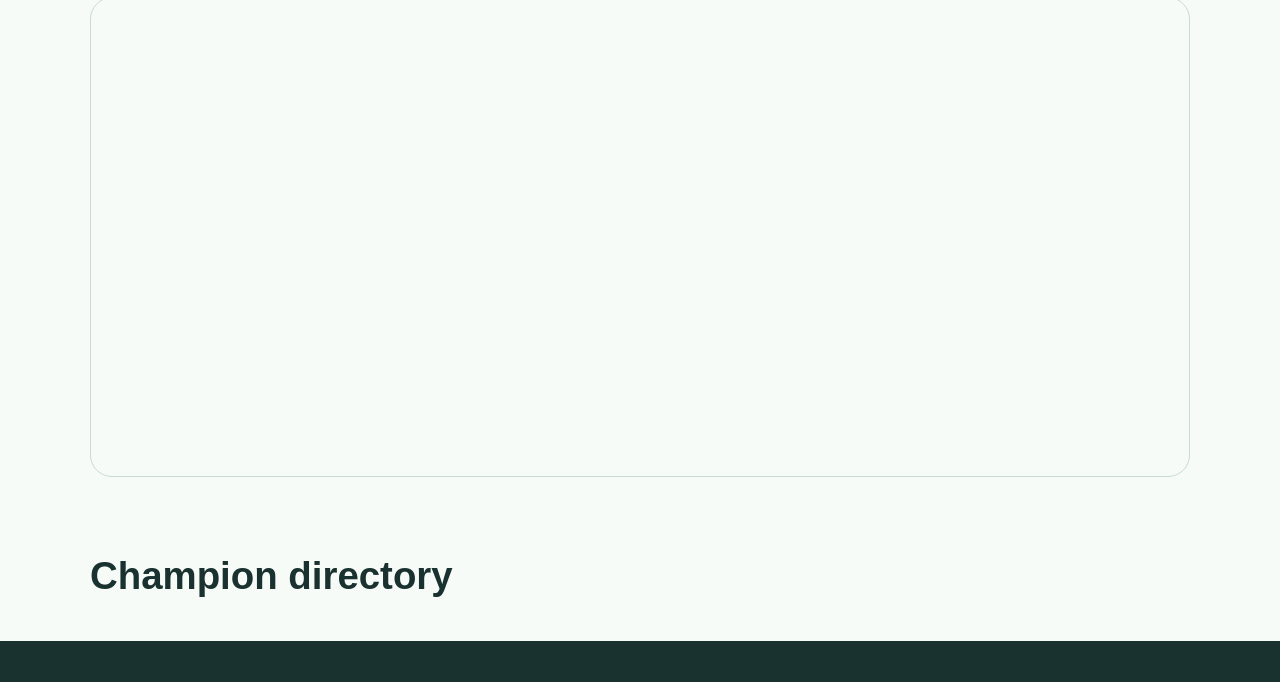
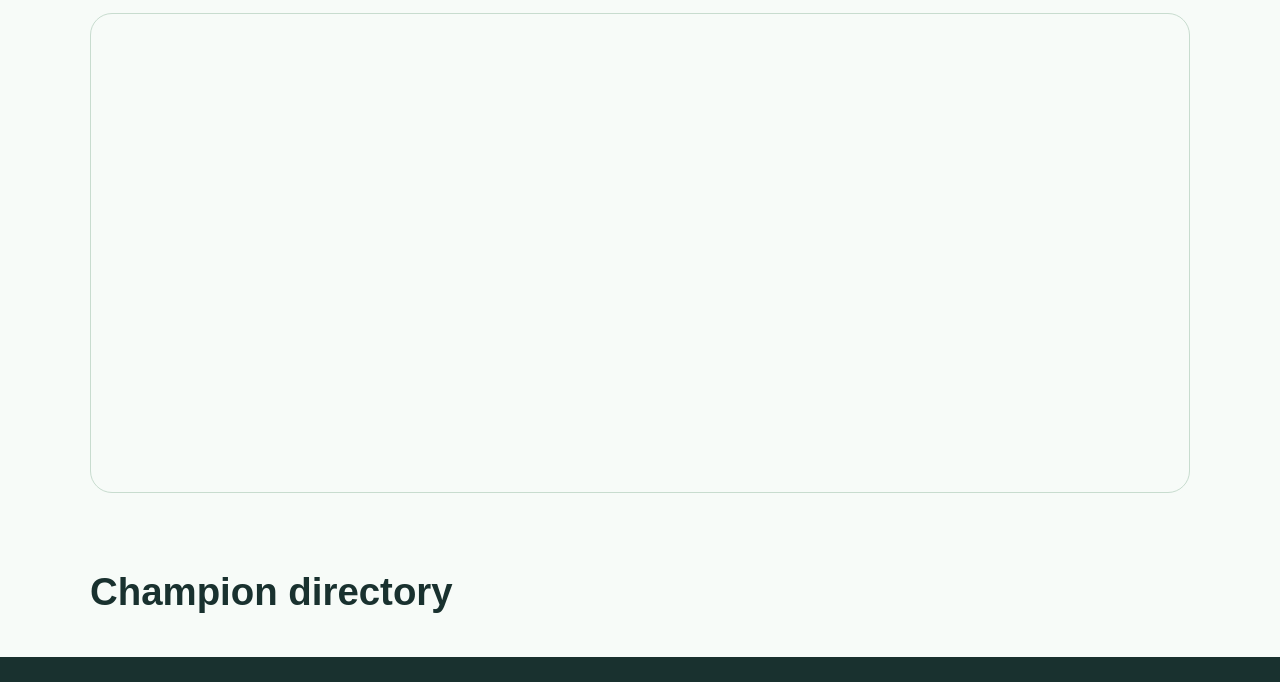
Before and after one commit to sdoylegrady/enfield-autism-friendly-champions, a plain HTML site: page index.html in a window 1280 px wide. Shown: the part 585-1267 px from the top of the page. Drawn offline with nearby package versions, Linux system fonts and the light colour scheme.

Commit message:
Update styles.css

```diff
--- a/styles.css
+++ b/styles.css
@@ -119,9 +119,11 @@ h2 {
 
 #map {
   height: 480px;
+  width: 100%;
   border-radius: 22px;
   border: 1px solid #c8dccf;
   overflow: hidden;
+  margin-top: 16px;
 }
 
 .cards {
```
